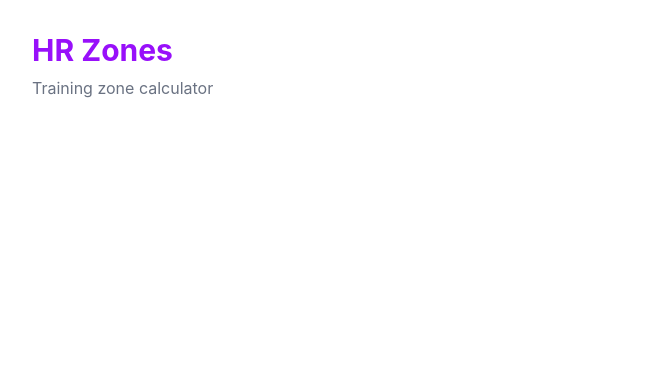
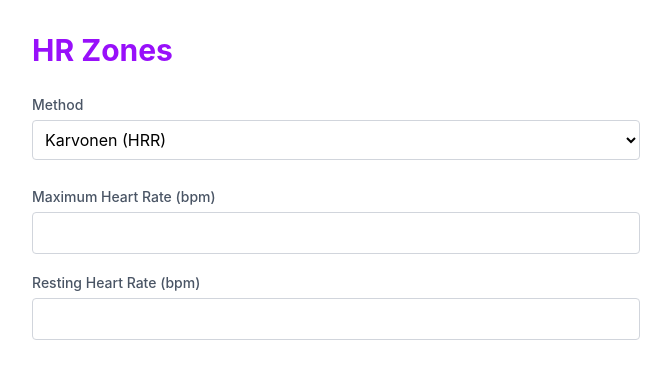
Before and after one commit to fmmendo/hr-zones, a React (Vite) app: page / in a window 1280 px wide. Shown: the top 378 px of the page, without its empty margins (304-975 px from the left). Built offline with nearby package versions, Linux system fonts and the light colour scheme.

Commit message:
zones working

```diff
--- a/src/App.tsx
+++ b/src/App.tsx
@@ -1,8 +1,80 @@
+import { useState } from 'react'
+import { methods } from './methods'
+import type { InputValues } from './types';
+
 function App() {
+
+  const [methodId, setMethodId] = useState(methods[0].id)
+  const [values, setValues] = useState<Record<string, string>>({})
+  const method = methods.find((m) => m.id === methodId)!
+
+  function setValue(key: string, raw: string) {
+    setValues((prev) => ({ ...prev, [key]: raw }))
+  }
+
+  const numeric: InputValues = {}
+  let ready = true
+  for (const input of method.inputs) {
+    const raw = values[input.key]
+    const n = Number(raw)
+    if (raw === undefined || raw === '' || Number.isNaN(n)) {
+      ready = false
+    } else {
+      numeric[input.key] = n
+    }
+  }
+  const zones = ready ? method.compute(numeric) : null
+
   return (
     <main className="mx-auto max-w-2xl p-8">
       <h1 className="text-3xl font-bold text-purple-600">HR Zones</h1>
-      <p className="mt-2 text-gray-500">Training zone calculator</p>
+
+      <label className="mt-6 block">
+        <span className="text-sm font-medium text-gray-600">Method</span>
+        <select
+          className="mt-1 block w-full rounded border border-gray-300 p-2"
+          value={methodId}
+          onChange={(e) => setMethodId(e.target.value)}
+        >
+          {methods.map((m) => (
+            <option key={m.id} value={m.id}>
+              {m.name}
+            </option>
+          ))}
+        </select>
+      </label>
+
+      <div className="mt-6 space-y-4">
+        {method.inputs.map((input) => (
+          <label key={input.key} className="block">
+            <span className="text-sm font-medium text-gray-600">
+              {input.label} ({input.unit})
+            </span>
+            <input
+              type="number"
+              value={values[input.key] ?? ''}
+              min={input.min}
+              max={input.max}
+              onChange={(e) => setValue(input.key, e.target.value)}
+              className="mt-1 block w-full rounded border border-gray-300 p-2"
+            />
+            {input.help && (
+              <p className="mt-1 text-xs text-gray-400">{input.help}</p>
+            )}
+          </label>
+        ))}
+      </div>
+
+      {zones && (
+        <ul className="mt-6 space-y-1 text-sm">
+          {zones.map((z) => (
+            <li key={z.label}>
+              <span className="font-medium">{z.label}:</span>{' '}
+              {z.lowerBound ?? '–'}–{z.upperBound ?? '–'} {z.unit}
+            </li>
+          ))}
+        </ul>
+      )}
     </main>
   )
 }
--- /dev/null
+++ b/src/methods/index.ts
@@ -0,0 +1,5 @@
+import type { ZoneMethod } from '../types'
+import { frielRunHr } from './friel-run-hr'
+import { karvonen } from './karvonen'
+
+export const methods: ZoneMethod[] = [karvonen, frielRunHr]
```
